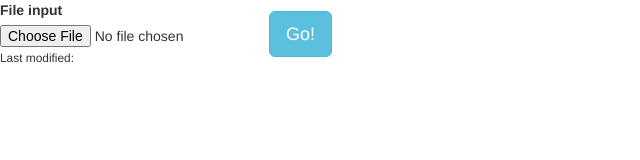
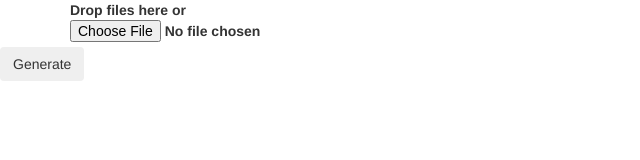
Before and after one commit to G-S-3/Huffman, a website: page file/test.html in a window 1280 px wide. Shown: the whole page, without its empty margins (0-640 px from the left). Drawn offline with nearby package versions, Linux system fonts and the light colour scheme.

Commit message:
Updated test.html

```diff
--- a/file/test.html
+++ b/file/test.html
@@ -5,7 +5,7 @@
     <meta charset="UTF-8">
     <meta http-equiv="X-UA-Compatible" content="IE=edge">
     <meta name="viewport" content="width=device-width, initial-scale=1.0">
-    <title>Document</title>
+    <title>File Compression Using Huffman Coding</title>
     <link href="http://cdnjs.cloudflare.com/ajax/libs/twitter-bootstrap/3.3.7/css/bootstrap.min.css" rel="stylesheet">
     <script src="http://cdnjs.cloudflare.com/ajax/libs/jquery/3.1.0/jquery.min.js"></script>
     <script src="http://cdnjs.cloudflare.com/ajax/libs/twitter-bootstrap/3.3.7/js/bootstrap.min.js"></script>
@@ -14,16 +14,16 @@
 
 <body>
     <main>
-        <!-- File handling -->
-        <div role="tabpanel" class="tab-pane" id="file">
-            <form class="form-inline">
-                <div class="form-group" id="file-input">
-                    <label for="inputFile">File input</label>
-                    <input type="file" id="inputFile">
-                    <small id="mod-date">Last modified:</small>
-                </div>
-                <button class="btn btn-lg btn-info" type="button" onclick="fileGoClick()">Go!</button>
-            </form>
+        <div class="container">
+        <label for="images" class="drop-container">
+            <span class="drop-title">Drop files here</span>
+            or
+            <input type="file" id="inputFile" required>
+          </label>
+        </div>
+
+        <div class="btn-container">
+            <button onclick="fileGoClick()" class="btn">Generate</button>
         </div>
 
         <!-- Results
```
